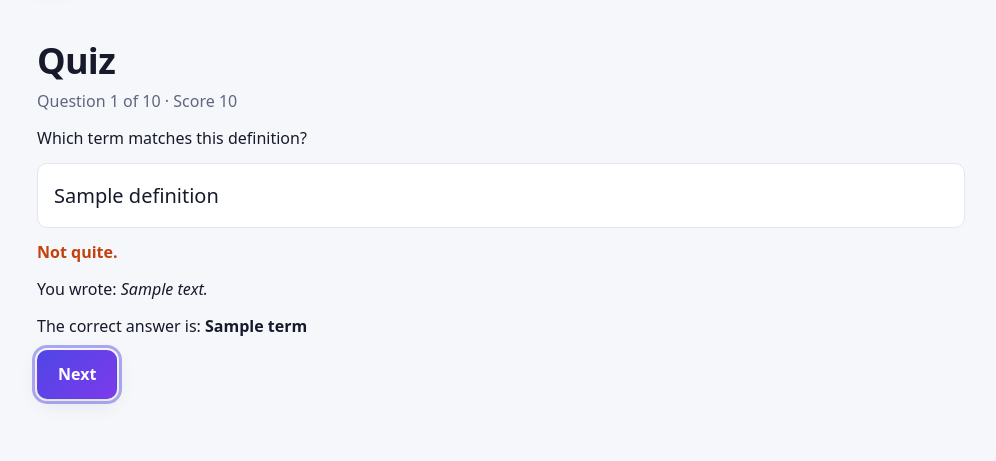
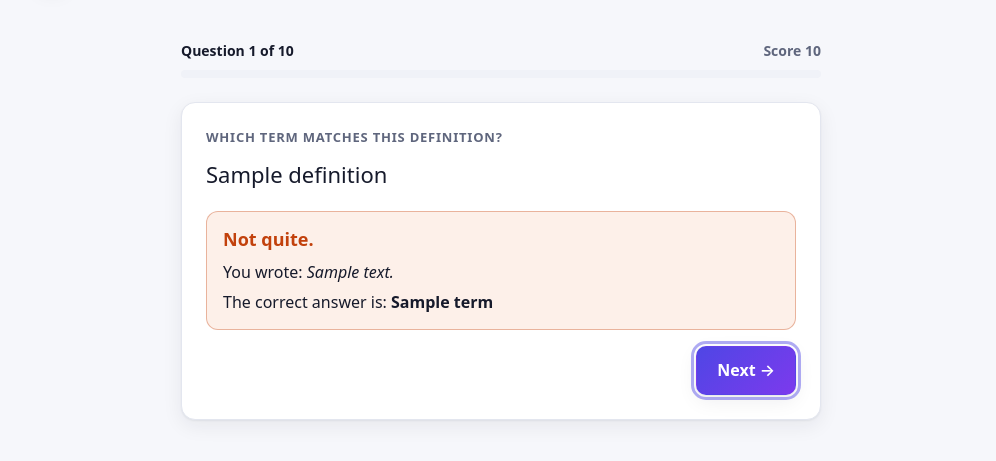
Before and after one commit to StroDan/one-word-study, a Flask app: template templates/quiz.html in a window 1280 px wide. Shown: the part 55-516 px from the top of the page, without its empty margins (139-1135 px from the left). Run offline with Flask 3, Linux system fonts and the light colour scheme; the template is opened without the code that fills it: most values are stand-ins (such as "Sample title", 1, 10 or a date in 2020).

Commit message:
Redesign the quiz with a progress bar, colored feedback and a score ring
The quiz gave little sense of progress or result. It now shows a progress
bar, the question on a card, green/orange feedback boxes, and a final
score ring with a short message and a link back to the cards. All texts
the tests check are unchanged. The last legacy styles leave base.html.

Co-Authored-By: Claude Opus 5.5 <noreply@anthropic.com>

```diff
--- a/templates/base.html
+++ b/templates/base.html
@@ -131,10 +131,6 @@
     .bad { color: var(--bad); font-weight: 700; }
     .row { display: flex; gap: 12px; align-items: center; flex-wrap: wrap; }
 
-    /* ---------- Legacy page styles (each page gets its own design in a later commit) ---------- */
-    .definition { font-size: 20px; background: var(--surface); border: 1px solid var(--line);
-                  border-radius: 10px; padding: 16px; }
-
     {% block styles %}{% endblock %}
   </style>
 </head>
--- a/templates/quiz.html
+++ b/templates/quiz.html
@@ -1,29 +1,89 @@
 {% extends "base.html" %}
+{% block styles %}
+    .quiz { max-width: 640px; margin: 0 auto; }
+    .progress-row { display: flex; justify-content: space-between; font-size: 14px; font-weight: 600; margin-bottom: 8px; }
+    .progress { height: 8px; border-radius: 999px; background: var(--surface-2); overflow: hidden; margin-bottom: 24px; }
+    .progress span {
+      display: block; height: 100%; border-radius: inherit;
+      background: linear-gradient(90deg, var(--accent), var(--accent-2)); transition: width .3s;
+    }
+    .prompt { font-size: 13px; font-weight: 700; letter-spacing: .06em; text-transform: uppercase; color: var(--muted); }
+    .definition { font-size: 22px; line-height: 1.45; font-weight: 500; margin: 6px 0 20px; }
+    .answer-row { display: flex; gap: 10px; }
+    .answer-row input { flex: 1; }
+    .feedback { border-radius: 12px; padding: 14px 16px; margin-bottom: 16px; }
+    .feedback p { margin: 0; }
+    .feedback p + p { margin-top: 6px; }
+    .feedback.correct { background: var(--good-soft); border: 1px solid color-mix(in srgb, var(--good) 35%, transparent); }
+    .feedback.wrong { background: var(--bad-soft); border: 1px solid color-mix(in srgb, var(--bad) 35%, transparent); }
+    .feedback .big { font-size: 18px; }
+    .next { display: flex; justify-content: flex-end; }
+
+    .result { text-align: center; }
+    .ring {
+      --pct: 0; width: 160px; height: 160px; margin: 8px auto 20px; border-radius: 50%;
+      display: grid; place-items: center;
+      background: conic-gradient(var(--accent) calc(var(--pct) * 1%), var(--surface-2) 0);
+    }
+    .ring .hole {
+      width: 124px; height: 124px; border-radius: 50%; background: var(--surface);
+      display: grid; place-items: center; font-size: 32px; font-weight: 800; letter-spacing: -.02em;
+    }
+    .result .score { font-size: 20px; font-weight: 700; }
+    .result .actions { display: flex; gap: 10px; justify-content: center; flex-wrap: wrap; margin-top: 16px; }
+    @media (max-width: 480px) { .answer-row { flex-direction: column; } }
+{% endblock %}
 {% block content %}
-<h1>Quiz</h1>
+<div class="quiz">
 {% if done %}
-  <p class="definition">{{ score }} / {{ total }} correct</p>
+  {% set pct = (100 * score / total)|round|int if total else 0 %}
+  <div class="panel result">
+    <span class="eyebrow">Quiz complete</span>
+    <div class="ring" style="--pct: {{ pct }}"><div class="hole">{{ pct }}%</div></div>
+    <p class="score">{{ score }} / {{ total }} correct</p>
+    <p class="muted">
+      {% if pct == 100 %}Perfect, you know every term.
+      {% elif pct >= 70 %}Nice work. Review the ones you missed and try again.
+      {% else %}Keep going. Flip through the cards, then take the quiz again.{% endif %}
+    </p>
+    <div class="actions">
       <form action="/quiz/restart" method="post"><button type="submit">Start again</button></form>
+      <a class="btn secondary" href="/cards">Review cards</a>
+    </div>
+  </div>
 {% else %}
-  <p class="muted">Question {{ number }} of {{ total }} &middot; Score {{ score }}</p>
-  <p>Which term matches this definition?</p>
+  <div class="progress-row">
+    <span>Question {{ number }} of {{ total }}</span>
+    <span class="muted">Score {{ score }}</span>
+  </div>
+  <div class="progress" role="progressbar" aria-valuemin="0" aria-valuemax="{{ total }}"
+       aria-valuenow="{{ number - 1 }}"><span style="width: {{ (100 * (number - 1) / total)|round|int }}%"></span></div>
+
+  <div class="panel">
+    <p class="prompt">Which term matches this definition?</p>
     <p class="definition">{{ card.definition }}</p>
     {% if feedback is none %}
-    <form action="/quiz" method="post">
-      <p><input type="text" name="answer" autocomplete="off" autofocus aria-label="Your answer"></p>
-      <p><button type="submit">Check</button></p>
+      <form action="/quiz" method="post" class="answer-row">
+        <input type="text" name="answer" autocomplete="off" autofocus aria-label="Your answer" placeholder="Type the term">
+        <button type="submit">Check</button>
       </form>
     {% else %}
       {% if feedback.correct %}
-      <p class="good">Correct!</p>
+        <div class="feedback correct" role="status">
+          <p class="good big">Correct!</p>
+        </div>
       {% else %}
-      <p class="bad">Not quite.</p>
+        <div class="feedback wrong" role="status">
+          <p class="bad big">Not quite.</p>
           <p>You wrote: <em>{{ feedback.answer or "(nothing)" }}</em></p>
           <p>The correct answer is: <strong>{{ card.term }}</strong></p>
+        </div>
       {% endif %}
-    <form action="/quiz/next" method="post">
-      <button type="submit" autofocus>{{ "See score" if number == total else "Next" }}</button>
+      <form action="/quiz/next" method="post" class="next">
+        <button type="submit" autofocus>{{ "See score" if number == total else "Next" }} &rarr;</button>
       </form>
     {% endif %}
+  </div>
 {% endif %}
+</div>
 {% endblock %}
```
Lines whose indentation alone changed are shown as unchanged.
